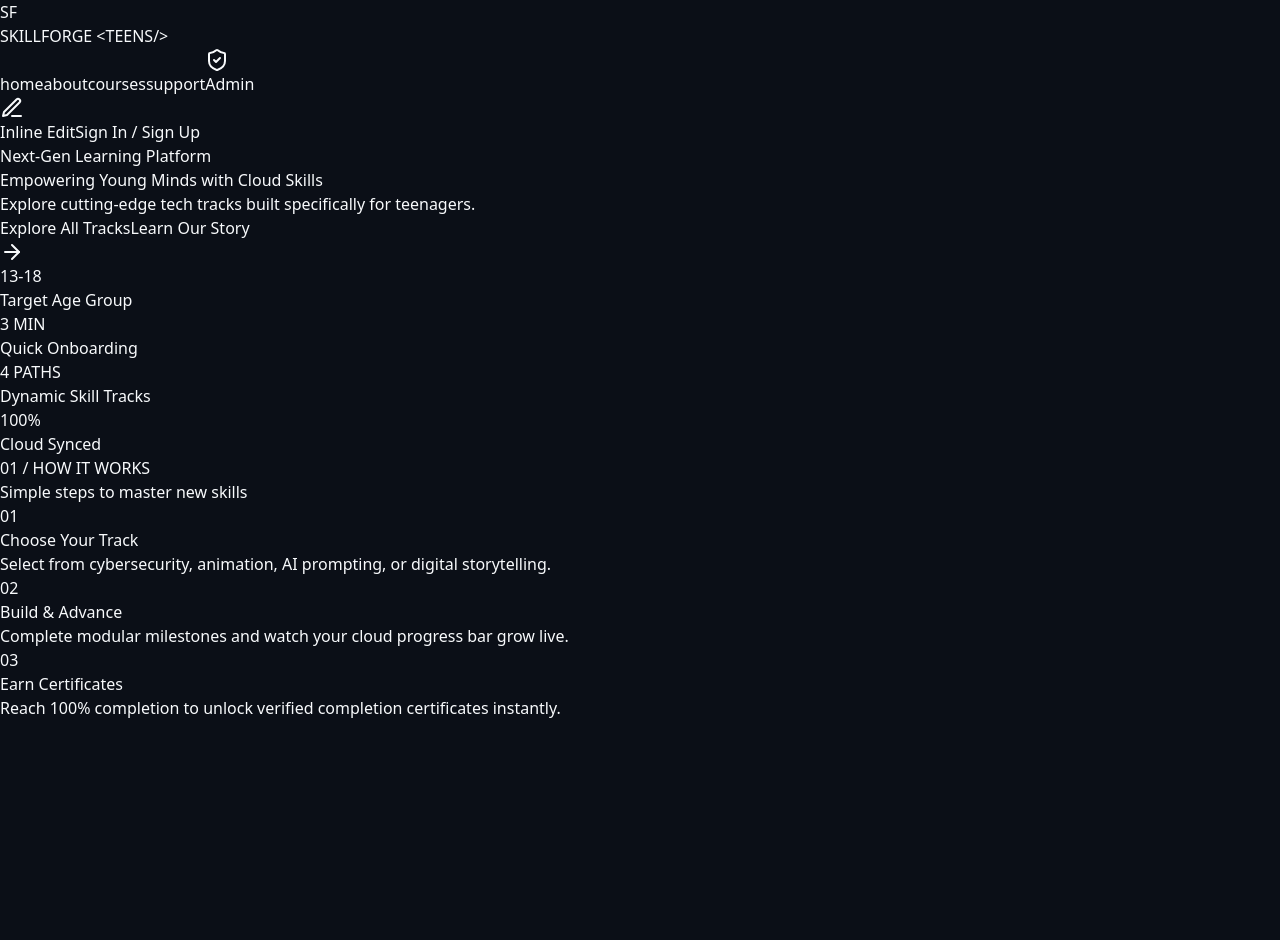
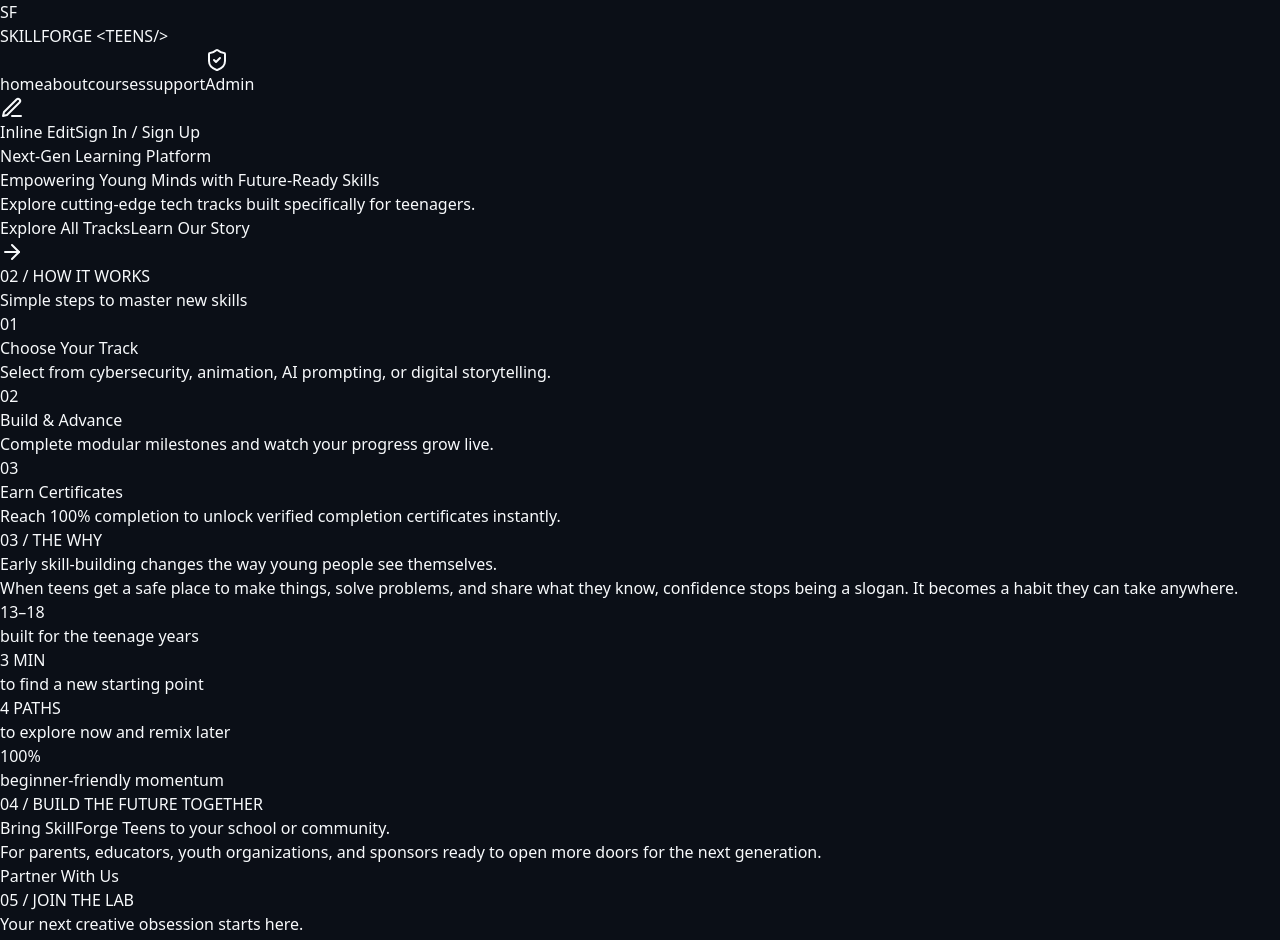
Before and after one commit to ayanabdullahx97xg6-jpg/SkillForge-Teens, a React (Vite) app: page / in a window 1280 px wide. Shown: the top 940 px of the page. Before the commit the page ends 800 px from the top, so only its background shows below. Built offline with nearby package versions, Linux system fonts and the light colour scheme; no server answers.

Commit message:
Update Home.jsx

```diff
--- a/src/pages/Home.jsx
+++ b/src/pages/Home.jsx
@@ -1,69 +1,63 @@
 import React from 'react';
-import { ArrowRight, Shield, Sparkles } from 'lucide-react';
+import { ArrowRight } from 'lucide-react';
 import { useApp } from '../context/AppContext';
 
 export default function Home() {
-  const { siteContent, isEditMode, handleContentChange, setCurrentPage } = useApp();
+  const { siteContent, setCurrentPage } = useApp();
+
+  const heroTitleText = siteContent?.heroTitle
+    ? siteContent.heroTitle.replace("Cloud Skills", "Future-Ready Skills")
+    : "Empowering Young Minds with Future-Ready Skills";
 
   return (
-    <div className="space-y-24 pb-32">
+    <div className="space-y-28 pb-32">
+      {/* 01 / HERO SECTION */}
       <section className="relative px-6 pt-20 pb-16 text-center overflow-hidden">
         <div className="absolute inset-0 bg-gradient-to-b from-[#00f2fe]/10 via-transparent to-transparent pointer-events-none blur-3xl max-w-2xl mx-auto h-96"></div>
 
-        {isEditMode ? (
-          <input type="text" value={siteContent.heroBadge} onChange={(e) => handleContentChange('heroBadge', e.target.value)} className="bg-slate-900 border border-[#00f2fe] text-[#00f2fe] text-xs font-semibold px-4 py-1.5 rounded-full mb-6 mx-auto block text-center" />
-        ) : (
-          <div className="inline-block px-4 py-1.5 mb-6 text-xs font-semibold tracking-wide text-[#00f2fe] uppercase bg-[#00f2fe]/10 border border-[#00f2fe]/30 rounded-full">{siteContent.heroBadge}</div>
-        )}
+        <div className="inline-block px-4 py-1.5 mb-6 text-xs font-semibold tracking-wide text-[#00f2fe] uppercase bg-[#00f2fe]/10 border border-[#00f2fe]/30 rounded-full">
+          {siteContent?.heroBadge || "NEXT-GEN LEARNING PLATFORM"}
+        </div>
 
-        {isEditMode ? (
-          <textarea value={siteContent.heroTitle} onChange={(e) => handleContentChange('heroTitle', e.target.value)} className="bg-slate-900 border border-[#00f2fe] text-white text-4xl md:text-6xl font-extrabold p-4 rounded-xl w-full max-w-4xl mx-auto mb-6 text-center outline-none resize-none" rows={2} />
-        ) : (
-          <h1 className="text-5xl md:text-7xl font-extrabold text-white tracking-tight max-w-4xl mx-auto mb-6 leading-tight">{siteContent.heroTitle}</h1>
-        )}
+        <h1 className="text-5xl md:text-7xl font-extrabold text-white tracking-tight max-w-4xl mx-auto mb-6 leading-tight">
+          {heroTitleText}
+        </h1>
 
-        {isEditMode ? (
-          <textarea value={siteContent.heroSubtitle} onChange={(e) => handleContentChange('heroSubtitle', e.target.value)} className="bg-slate-900 border border-[#00f2fe] text-slate-300 text-base p-4 rounded-xl w-full max-w-2xl mx-auto mb-10 text-center outline-none" rows={2} />
-        ) : (
-          <p className="text-slate-400 text-lg md:text-xl max-w-2xl mx-auto mb-10 leading-relaxed">{siteContent.heroSubtitle}</p>
-        )}
+        <p className="text-slate-400 text-lg md:text-xl max-w-2xl mx-auto mb-10 leading-relaxed">
+          {siteContent?.heroSubtitle || "Explore cutting-edge tech tracks built specifically for teenagers."}
+        </p>
 
         <div className="flex flex-col sm:flex-row items-center justify-center gap-4">
-          <button onClick={() => setCurrentPage('courses')} className="px-8 py-4 bg-[#00f2fe] text-black font-bold rounded-xl hover:bg-[#00dfed] transition-all flex items-center gap-3 shadow-lg shadow-[#00f2fe]/20 text-lg">
+          <button
+            onClick={() => setCurrentPage('courses')}
+            className="px-8 py-4 bg-[#00f2fe] text-black font-bold rounded-xl hover:bg-[#00dfed] transition-all flex items-center gap-3 shadow-lg shadow-[#00f2fe]/20 text-lg"
+          >
             Explore All Tracks <ArrowRight className="w-5 h-5" />
           </button>
-          <button onClick={() => setCurrentPage('about')} className="px-8 py-4 bg-[#121824] border border-slate-800 text-white font-bold rounded-xl hover:border-[#00f2fe] transition-all text-lg">
+          <button
+            onClick={() => setCurrentPage('about')}
+            className="px-8 py-4 bg-[#121824] border border-slate-800 text-white font-bold rounded-xl hover:border-[#00f2fe] transition-all text-lg"
+          >
             Learn Our Story
           </button>
         </div>
       </section>
 
-      <section className="max-w-6xl mx-auto px-6">
-        <div className="grid grid-cols-2 md:grid-cols-4 gap-6">
-          {[
-            { label: 'Target Age Group', value: '13-18' },
-            { label: 'Quick Onboarding', value: '3 MIN' },
-            { label: 'Dynamic Skill Tracks', value: '4 PATHS' },
-            { label: 'Cloud Synced', value: '100%' }
-          ].map((stat, i) => (
-            <div key={i} className="p-6 rounded-3xl bg-[#121824] border border-slate-800 text-center space-y-2">
-              <h3 className="text-3xl md:text-4xl font-black text-[#00f2fe]">{stat.value}</h3>
-              <p className="text-xs uppercase tracking-widest text-slate-400 font-mono">{stat.label}</p>
-            </div>
-          ))}
-        </div>
-      </section>
-
+      {/* 02 / HOW IT WORKS */}
       <section className="max-w-6xl mx-auto px-6 space-y-12">
         <div className="text-center md:text-left">
-          <span className="text-xs font-mono text-[#00f2fe] tracking-widest uppercase block mb-3">{siteContent.howItWorksTitle}</span>
-          <h2 className="text-3xl md:text-5xl font-extrabold text-white">{siteContent.howItWorksHeading}</h2>
+          <span className="text-xs font-mono text-[#00f2fe] tracking-widest uppercase block mb-3">
+            02 / HOW IT WORKS
+          </span>
+          <h2 className="text-3xl md:text-5xl font-extrabold text-white">
+            {siteContent?.howItWorksHeading || "Your Journey to Tech Mastery"}
+          </h2>
         </div>
 
         <div className="grid grid-cols-1 md:grid-cols-3 gap-8">
           {[
             { step: '01', title: 'Choose Your Track', desc: 'Select from cybersecurity, animation, AI prompting, or digital storytelling.' },
-            { step: '02', title: 'Build & Advance', desc: 'Complete modular milestones and watch your cloud progress bar grow live.' },
+            { step: '02', title: 'Build & Advance', desc: 'Complete modular milestones and watch your progress grow live.' },
             { step: '03', title: 'Earn Certificates', desc: 'Reach 100% completion to unlock verified completion certificates instantly.' }
           ].map((item, index) => (
             <div key={index} className="p-8 rounded-3xl bg-[#121824] border border-slate-800 space-y-4">
@@ -74,6 +68,79 @@ export default function Home() {
           ))}
         </div>
       </section>
+
+      {/* 03 / THE WHY */}
+      <section className="max-w-6xl mx-auto px-6 grid grid-cols-1 lg:grid-cols-12 gap-12 items-center">
+        <div className="lg:col-span-7 space-y-4">
+          <span className="text-xs font-mono text-[#00f2fe] tracking-widest uppercase block">
+            03 / THE WHY
+          </span>
+          <h2 className="text-3xl md:text-5xl font-extrabold text-white leading-tight">
+            Early skill-building changes the way young people see themselves.
+          </h2>
+          <p className="text-slate-400 text-base md:text-lg leading-relaxed pt-2">
+            When teens get a safe place to make things, solve problems, and share what they know, confidence stops being a slogan. It becomes a habit they can take anywhere.
+          </p>
+        </div>
+
+        <div className="lg:col-span-5 grid grid-cols-2 gap-4">
+          {[
+            { value: '13–18', label: 'built for the teenage years' },
+            { value: '3 MIN', label: 'to find a new starting point' },
+            { value: '4 PATHS', label: 'to explore now and remix later' },
+            { value: '100%', label: 'beginner-friendly momentum' }
+          ].map((stat, i) => (
+            <div key={i} className="p-6 rounded-2xl bg-[#121824] border border-slate-800/80 space-y-2">
+              <h3 className="text-3xl font-black text-[#00f2fe]">{stat.value}</h3>
+              <p className="text-xs text-slate-400 leading-snug">{stat.label}</p>
+            </div>
+          ))}
+        </div>
+      </section>
+
+      {/* 04 / BUILD THE FUTURE TOGETHER */}
+      <section className="max-w-6xl mx-auto px-6">
+        <div className="p-8 md:p-12 rounded-3xl bg-[#121824] border border-slate-800 flex flex-col md:flex-row items-start md:items-center justify-between gap-6 relative overflow-hidden">
+          <div className="space-y-3 max-w-2xl">
+            <span className="text-xs font-mono text-[#00f2fe] tracking-widest uppercase block">
+              04 / BUILD THE FUTURE TOGETHER
+            </span>
+            <h3 className="text-2xl md:text-3xl font-extrabold text-white">
+              Bring SkillForge Teens to your school or community.
+            </h3>
+            <p className="text-slate-400 text-sm md:text-base leading-relaxed">
+              For parents, educators, youth organizations, and sponsors ready to open more doors for the next generation.
+            </p>
+          </div>
+          <button
+            onClick={() => setCurrentPage('support')}
+            className="px-6 py-3.5 bg-white hover:bg-slate-200 text-black font-bold rounded-xl text-sm transition-all whitespace-nowrap shadow-md"
+          >
+            Partner With Us
+          </button>
+        </div>
+      </section>
+
+      {/* 05 / JOIN THE LAB */}
+      <section className="max-w-6xl mx-auto px-6 space-y-4">
+        <span className="text-xs font-mono text-[#00f2fe] tracking-widest uppercase block">
+          05 / JOIN THE LAB
+        </span>
+        <h2 className="text-3xl md:text-5xl font-extrabold text-white">
+          Your next creative obsession starts here.
+        </h2>
+        <p className="text-slate-400 text-base md:text-lg max-w-2xl leading-relaxed">
+          Get pathway drops, project prompts, and a place to share your experiments. It's free, friendly, and built for curiosity.
+        </p>
+        <div className="pt-4">
+          <button
+            onClick={() => setCurrentPage('courses')}
+            className="px-8 py-4 bg-[#00f2fe] hover:bg-[#00dfed] text-black font-bold rounded-xl transition-all inline-flex items-center gap-3 text-base shadow-lg shadow-[#00f2fe]/20"
+          >
+            Explore All Tracks <ArrowRight className="w-5 h-5" />
+          </button>
+        </div>
+      </section>
     </div>
   );
 }
```
